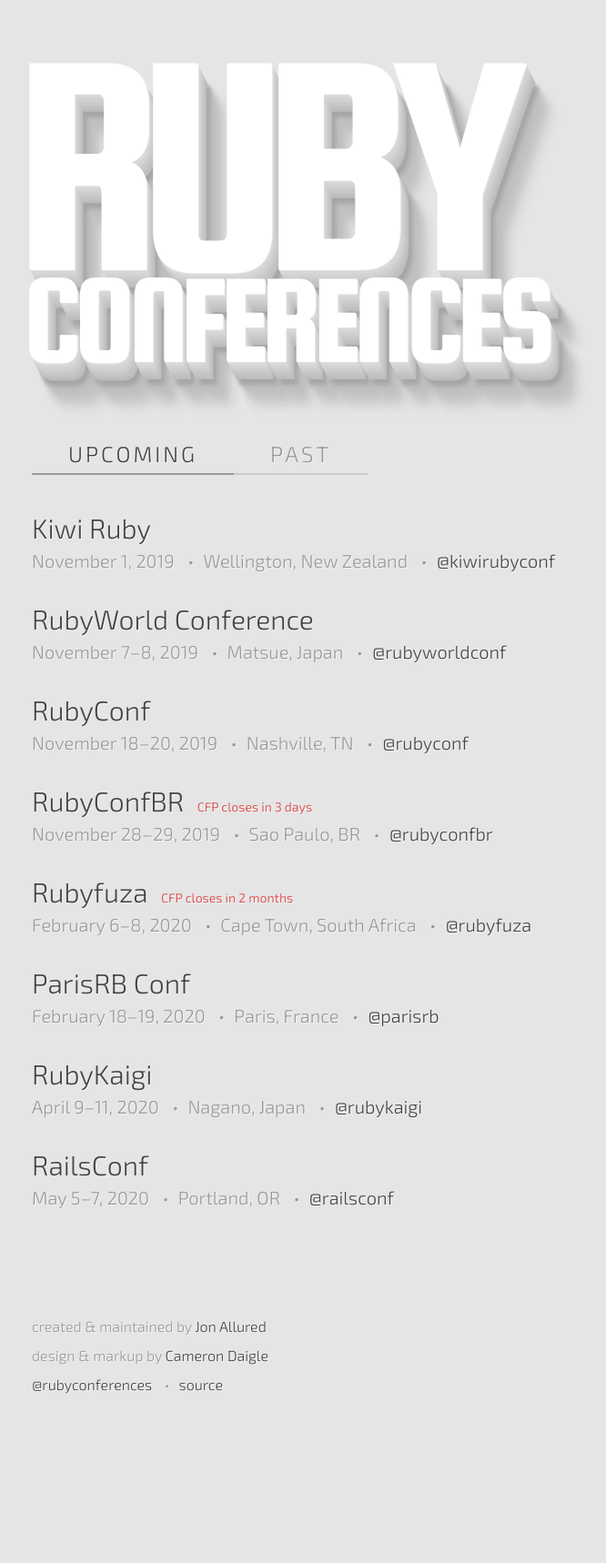
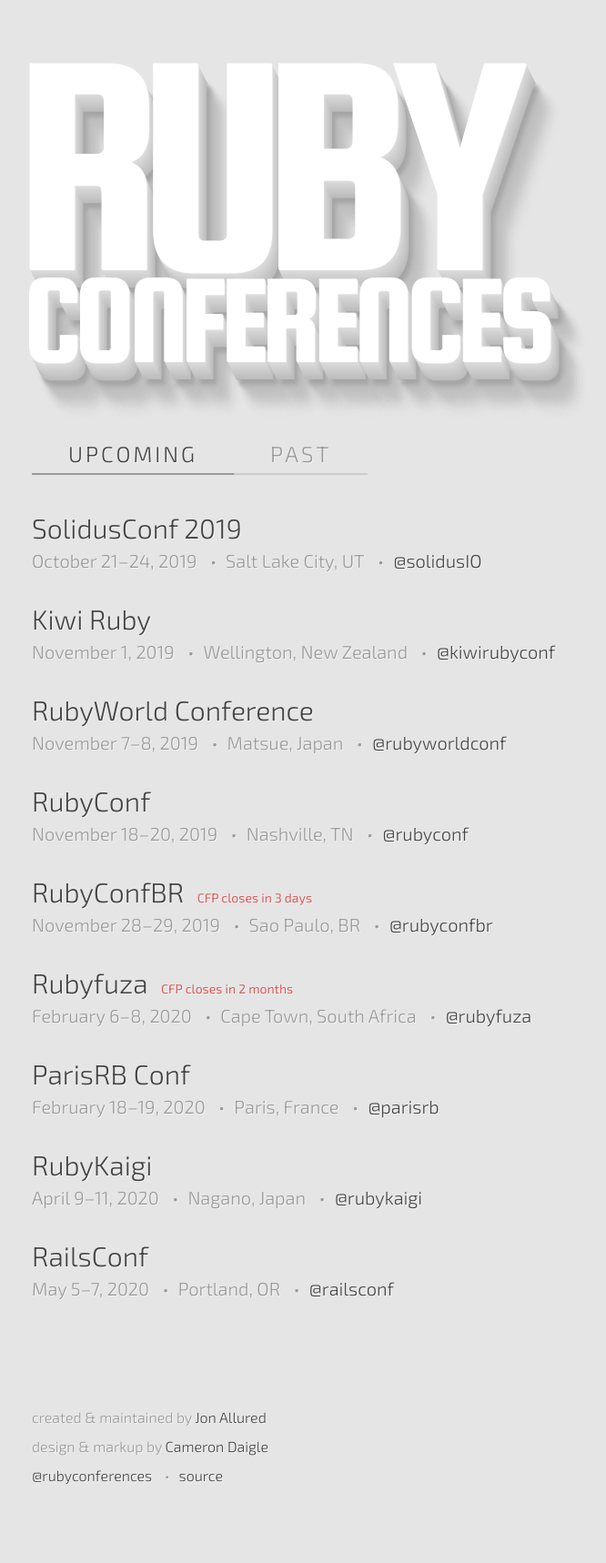
Before and after one commit to ruby-conferences/ruby-conferences.github.io, a Jekyll site: the page built from index.html, in a window 1280 px wide. Shown: the whole page at 91% size, without its empty margins (205-871 px from the left). Built offline with Jekyll 4.4.1, drawn with Linux system fonts in a browser that asks for light colours; before the commit the page ends 1618 px from its top, so only the background shows below that.

Commit message:
Add SolidusConf 2019

```diff
--- a/_data/conferences.yml
+++ b/_data/conferences.yml
@@ -1781,6 +1781,13 @@
   cfp_phrase: CFP closes
   cfp_date: 2019-07-31
 
+- name: SolidusConf 2019
+  location: Salt Lake City, UT
+  start_date: 2019-10-21
+  end_date: 2019-10-24
+  url: http://conf.solidus.io
+  twitter: solidusIO
+
 - name: Kiwi Ruby
   location: Wellington, New Zealand
   start_date: 2019-11-01
```
